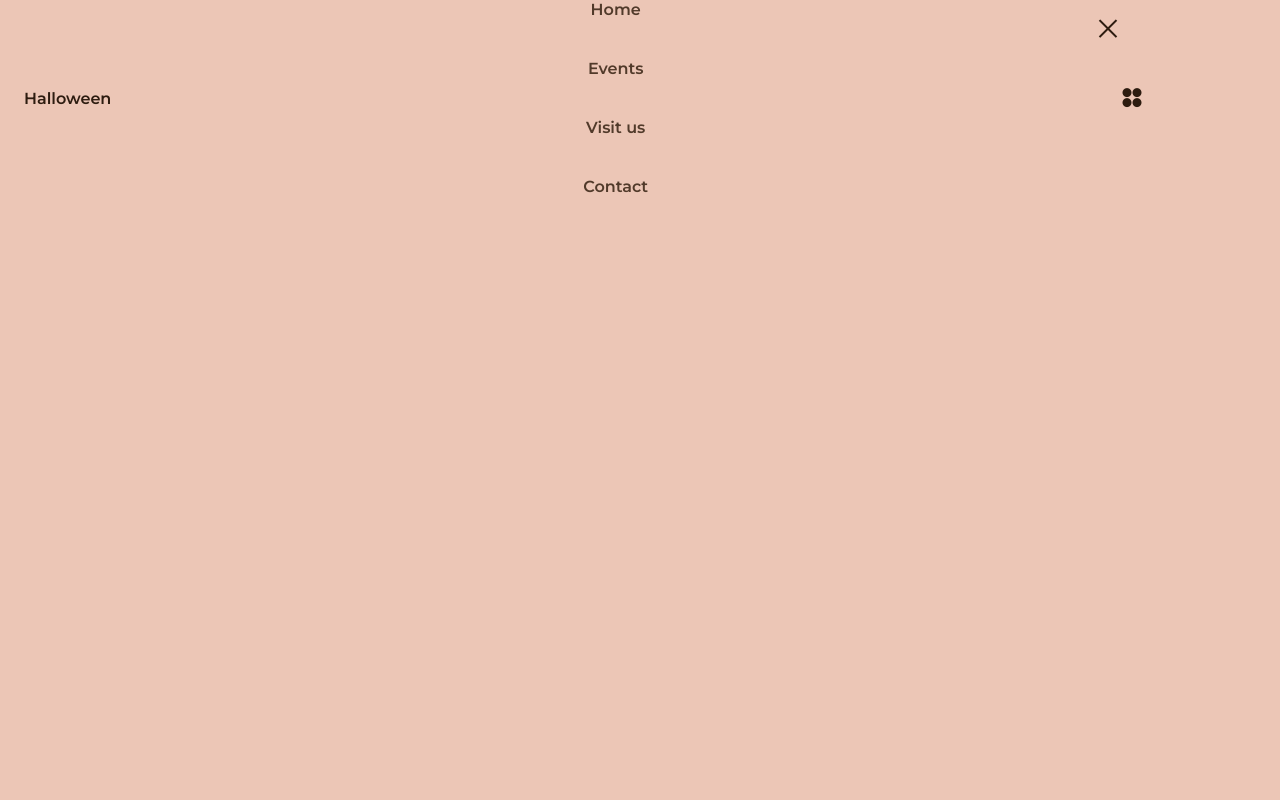
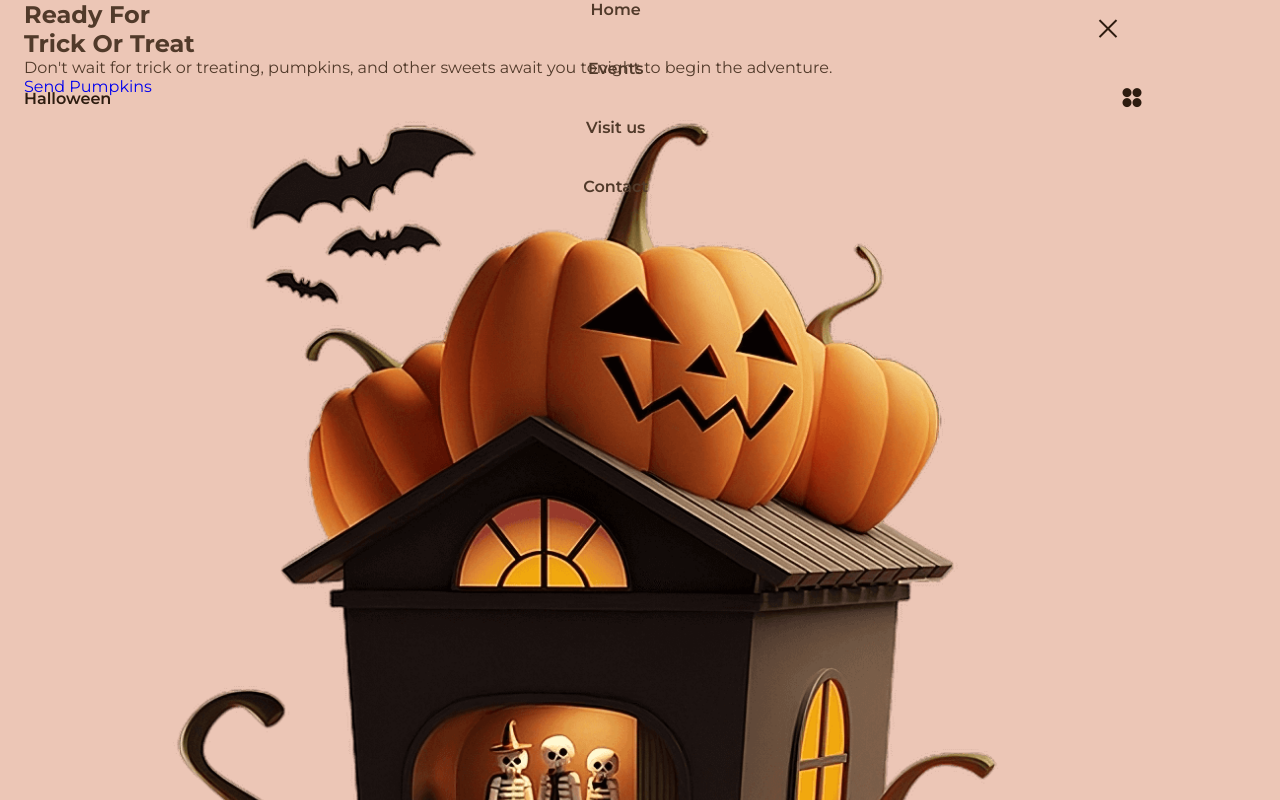
Before and after one commit to sadiaprova12/Halloween-Special-Website, a plain HTML site: page index.html in a window 1280 px wide. Shown: the top 800 px of the page. Drawn offline with nearby package versions, Linux system fonts and the light colour scheme; a web font is replaced by a local one.

Commit message:
complete

```diff
--- a/index.html
+++ b/index.html
@@ -11,7 +11,7 @@
       <link rel="stylesheet" href="https://cdnjs.cloudflare.com/ajax/libs/remixicon/4.2.0/remixicon.css">
 
       <!--=============== ATROPOS CSS ===============-->
-      <link rel="stylesheet" href="">
+      <link rel="stylesheet" href="assets/css/atropos.min.css">
 
       <!--=============== CSS ===============-->
       <link rel="stylesheet" href="assets/css/styles.css">
@@ -56,13 +56,39 @@
       <main class="main">
          <!--==================== HOME ====================-->
          <section class="home">
+            <div class="home__container container grid">
+               <div class="home__data">
+                   <h1 class="home__title">
+                     Ready For <br> Trick Or Treat
+                   </h1>
+                   <p class="home__description">
+                     Don't wait for trick or treating, pumpkins,
+and other sweets await you tonight to
+begin the adventure.
+                   </p>
 
+                   <a href="#" class="home__button">Send Pumpkins
+                  </a>
+               </div>
+
+               <div class="home__images atropos">
+                  <div class="atropos-scale">
+                      <div class="atropos-rotate">
+                           <div class="atropos-inner">
+                              <img src="assets/img/pumpkin-1.png" alt="image" data-atropos-offset="10" class="home__img-1">
+                              <img src="assets/img/pumpkin-2.png" alt="image" data-atropos-offset="10" class="home__img-2">
+                           </div>
+                      </div>
+                  </div>
+               </div>
+
+            </div>
 
          </section>
       </main>
 
       <!--=============== ATROPOS JS ===============-->
-      <script src=""></script>
+      <script src="assets/js/atropos.min.js"></script>
 
       <!--=============== MAIN JS ===============-->
       <script src="/assets/js/main.js"></script>
```
